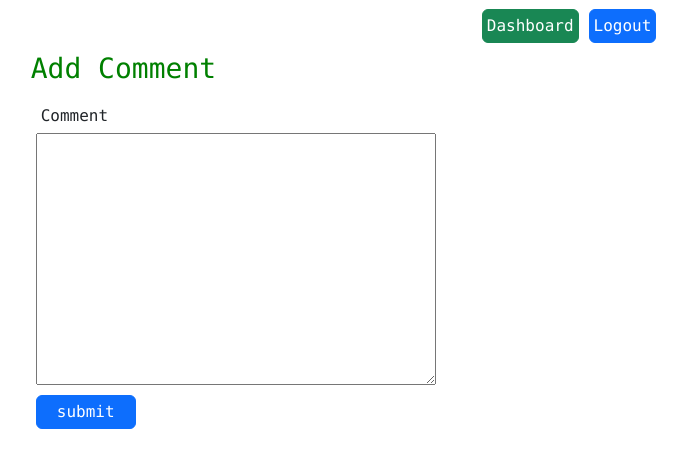
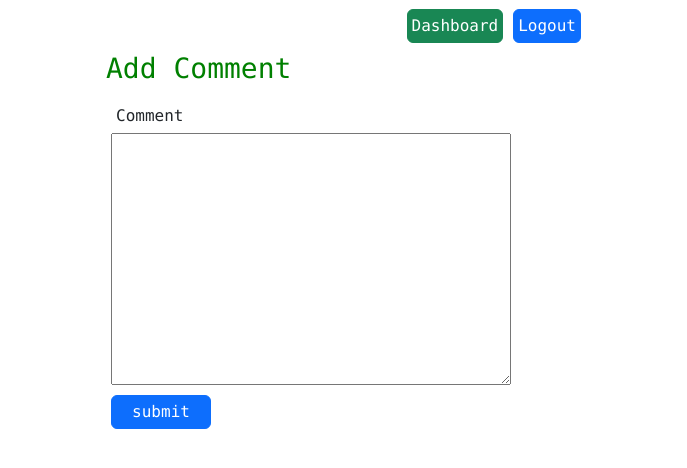
Before and after one commit to dreessen-n/neovim_plugin_reviews, a Flask app: page /comment/1/1 in a window 1280 px wide. Shown: the part 213-681 px from the top of the page, without its empty margins (296-983 px from the left). Run offline with Flask 2, Linux system fonts and the light colour scheme; the visitor is signed in with stand-in values (Sample User, id 1).

Commit message:
Fix max-width on comments

```diff
--- a/flask_app/static/css/style.css
+++ b/flask_app/static/css/style.css
@@ -107,6 +107,10 @@
     margin-bottom: 10px;
 }
 
+.comment {
+    max-width: 500px;
+}
+
 
 /* class on container on show review */
 .show {
--- a/flask_app/templates/comment.html
+++ b/flask_app/templates/comment.html
@@ -29,8 +29,8 @@
                 <h1 id="header-title">Neovim Plugin Reviews</h1>
             </div>
         </div>
-        <div class="container edit">
-            <div class="row col-xs-8 col-md-8">
+        <div class="container comment">
+            <div class="row">
                     <div class="nav">
                         <a class="btn btn-success" href="/dashboard">Dashboard</a>
                         <a class="btn btn-primary" href="/logout">Logout</a>
```
